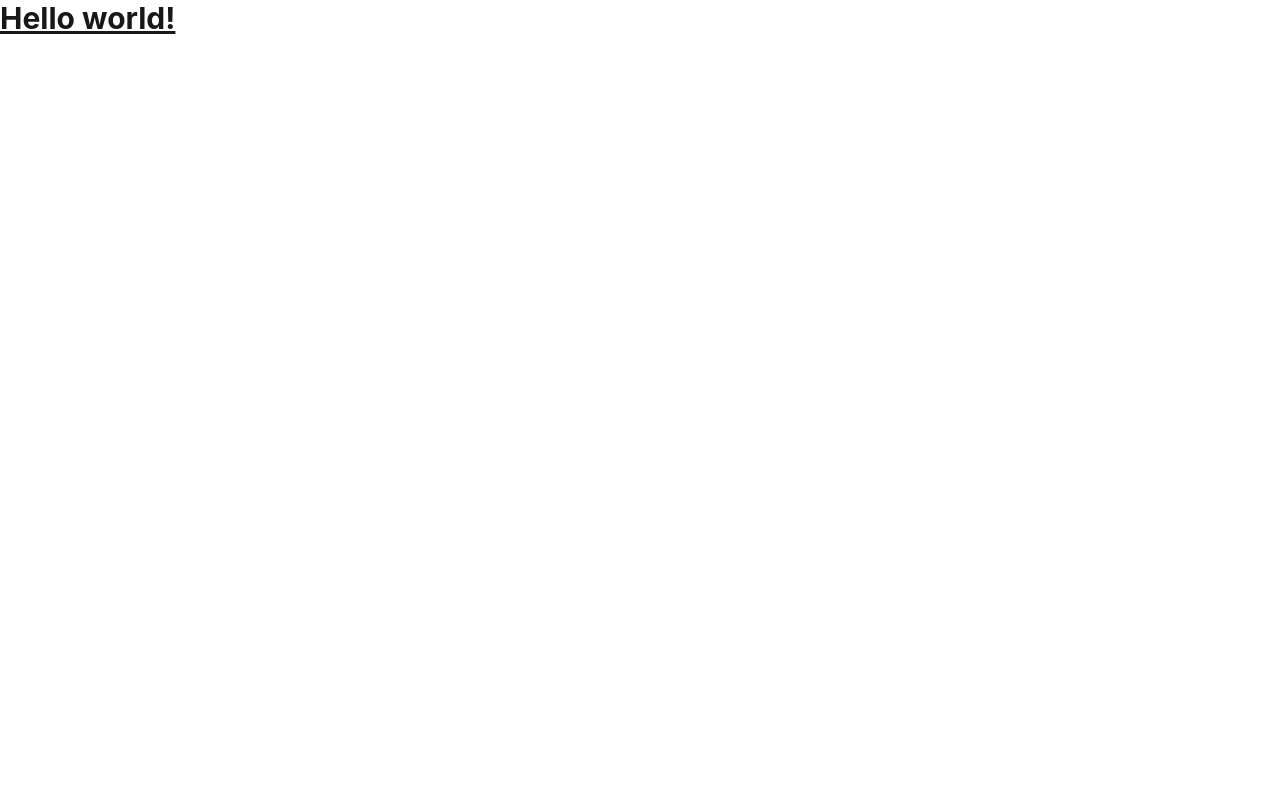
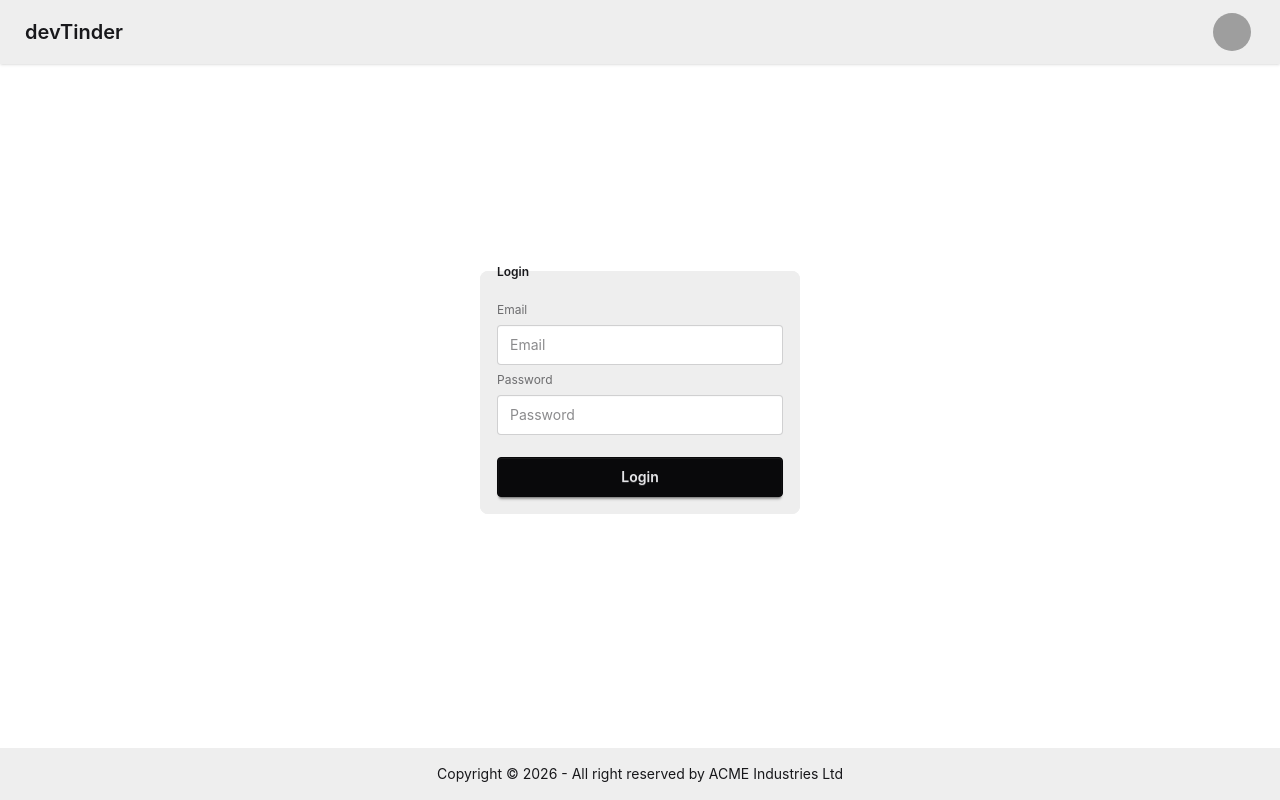
Before and after one commit to cAptA1n-bot/devTinder-web, a React (Vite) app: page /login in a window 1280 px wide. Built offline with nearby package versions, Linux system fonts and the light colour scheme; grey boxes are pictures that could not be loaded.

Commit message:
Created login page

```diff
--- a/package.json
+++ b/package.json
@@ -11,8 +11,10 @@
   },
   "dependencies": {
     "@tailwindcss/vite": "^4.2.1",
+    "axios": "^1.13.6",
     "react": "^19.2.0",
     "react-dom": "^19.2.0",
+    "react-router-dom": "^7.13.1",
     "tailwindcss": "^4.2.1"
   },
   "devDependencies": {
--- a/src/App.jsx
+++ b/src/App.jsx
@@ -1,11 +1,20 @@
+import { BrowserRouter, Route, Routes } from "react-router-dom"
+import Profile from "./Profile"
+import Base from "./Base"
+import Login from "./Login"
 
 function App() {
 
   return (
     <>
-      <h1 className="text-3xl font-bold underline">
-    Hello world!
-  </h1>
+      <BrowserRouter basename="/">
+        <Routes>
+          <Route path="/" element={<Base />}>
+            <Route path="/profile" element={<Profile />} />
+            <Route path="/login" element={<Login />} />
+          </Route>
+        </Routes>
+      </BrowserRouter>
     </>
   )
 }
--- /dev/null
+++ b/src/Base.jsx
@@ -0,0 +1,16 @@
+import React from 'react'
+import NavBar from './NavBar'
+import { Outlet } from 'react-router-dom'
+import Footer from './Footer'
+
+const Base = () => {
+  return (
+    <div>
+      <NavBar/>
+      <Outlet/>
+      <Footer/>
+    </div>
+  )
+}
+
+export default Base
--- /dev/null
+++ b/src/Footer.jsx
@@ -0,0 +1,15 @@
+import React from 'react'
+
+const Footer = () => {
+    return (
+        <div>
+            <footer className="footer sm:footer-horizontal footer-center bg-base-300 text-base-content p-4 fixed bottom-0">
+                <aside>
+                    <p>Copyright © {new Date().getFullYear()} - All right reserved by ACME Industries Ltd</p>
+                </aside>
+            </footer>
+        </div>
+    )
+}
+
+export default Footer
--- /dev/null
+++ b/src/Login.jsx
@@ -0,0 +1,39 @@
+import { useState } from 'react'
+import axios from 'axios'
+
+const Login = () => {
+    const [email, setEmail] = useState("");
+    const [password, setPassword] = useState("");
+    const handleLogin = async () => {
+    try{
+        const res = await axios.post("http://localhost:3000/login",{
+            email,
+            password
+        },{withCredentials: true})
+    }
+    catch(err){
+        console.error(err);
+    }
+
+    }
+    return (
+        <div>
+            <div className='h-[80vh] flex items-center justify-center'>
+        <fieldset className="fieldset bg-base-300 border-base-300 rounded-box w-xs border p-4">
+                <legend className="fieldset-legend">Login</legend>
+
+                <label className="label">Email</label>
+                <input type="email" value={email} className="input" placeholder="Email" onChange={(e) => setEmail(e.target.value)}/>
+
+                <label className="label">Password</label>
+                <input type="password" value={password} className="input" placeholder="Password" onChange={(e) => setPassword(e.target.value)}/>
+
+                <button className="btn btn-neutral mt-4" onClick={handleLogin}>Login</button>
+            </fieldset>
+            </div>
+
+        </div>
+    )
+}
+
+export default Login
--- /dev/null
+++ b/src/NavBar.jsx
@@ -0,0 +1,39 @@
+import React from 'react'
+
+const NavBar = () => {
+  return (
+    <div>
+      <div className="navbar bg-base-300 shadow-sm">
+  <div className="flex-1">
+    <a className="btn btn-ghost text-xl">devTinder</a>
+  </div>
+  <div className="flex gap-2">
+
+    <div className="dropdown dropdown-end">
+      <div tabIndex={0} role="button" className="btn btn-ghost btn-circle avatar mx-5">
+        <div className="w-10 rounded-full">
+          <img
+            alt="Tailwind CSS Navbar component"
+            src="https://img.daisyui.com/images/stock/photo-1534528741775-53994a69daeb.webp" />
+        </div>
+      </div>
+      <ul
+        tabIndex="-1"
+        className="menu menu-sm dropdown-content bg-base-100 rounded-box z-1 mt-3 w-52 p-2 shadow">
+        <li>
+          <a className="justify-between">
+            Profile
+            <span className="badge">New</span>
+          </a>
+        </li>
+        <li><a>Settings</a></li>
+        <li><a>Logout</a></li>
+      </ul>
+    </div>
+  </div>
+</div>
+    </div>
+  )
+}
+
+export default NavBar
--- /dev/null
+++ b/src/Profile.jsx
@@ -0,0 +1,11 @@
+import React from 'react'
+
+const Profile = () => {
+  return (
+    <div>
+      This is Profile
+    </div>
+  )
+}
+
+export default Profile
```
Also changed, not shown: 1 other file (tests, documents, lock files or other folders).
